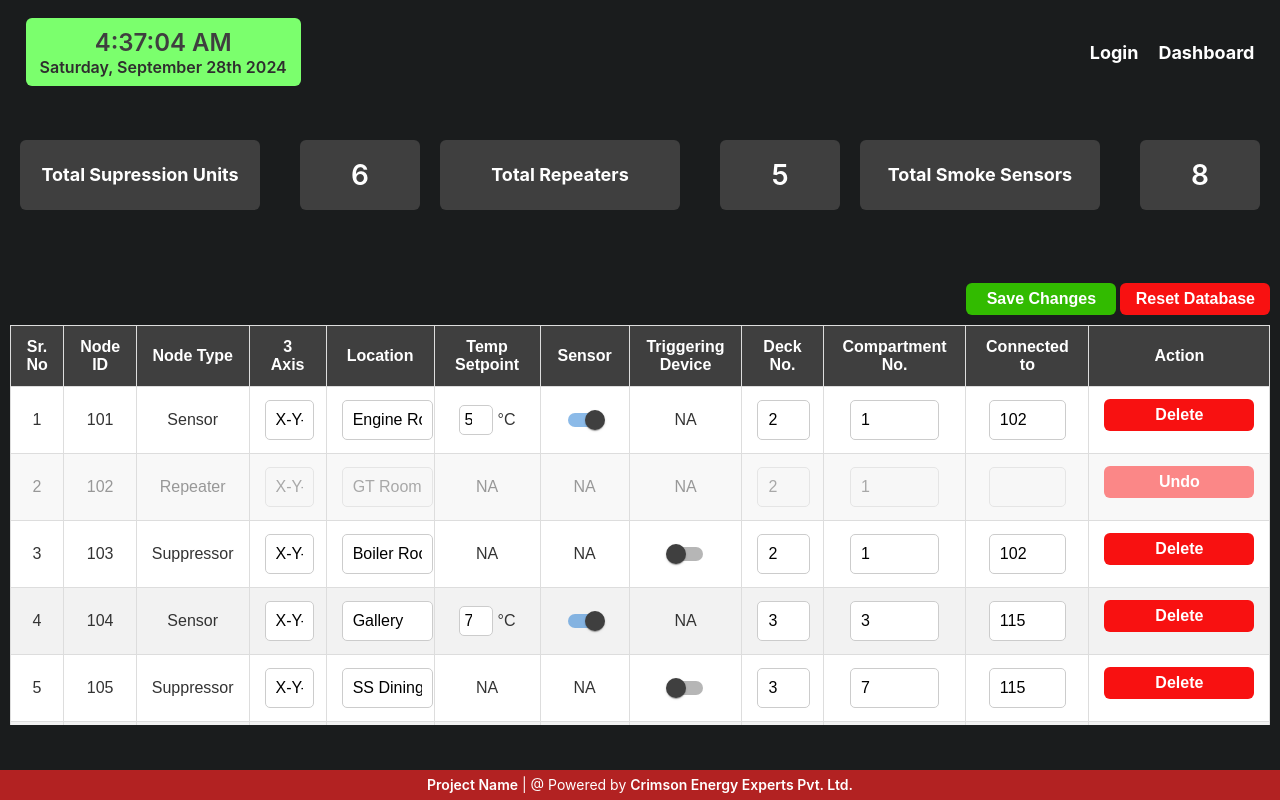
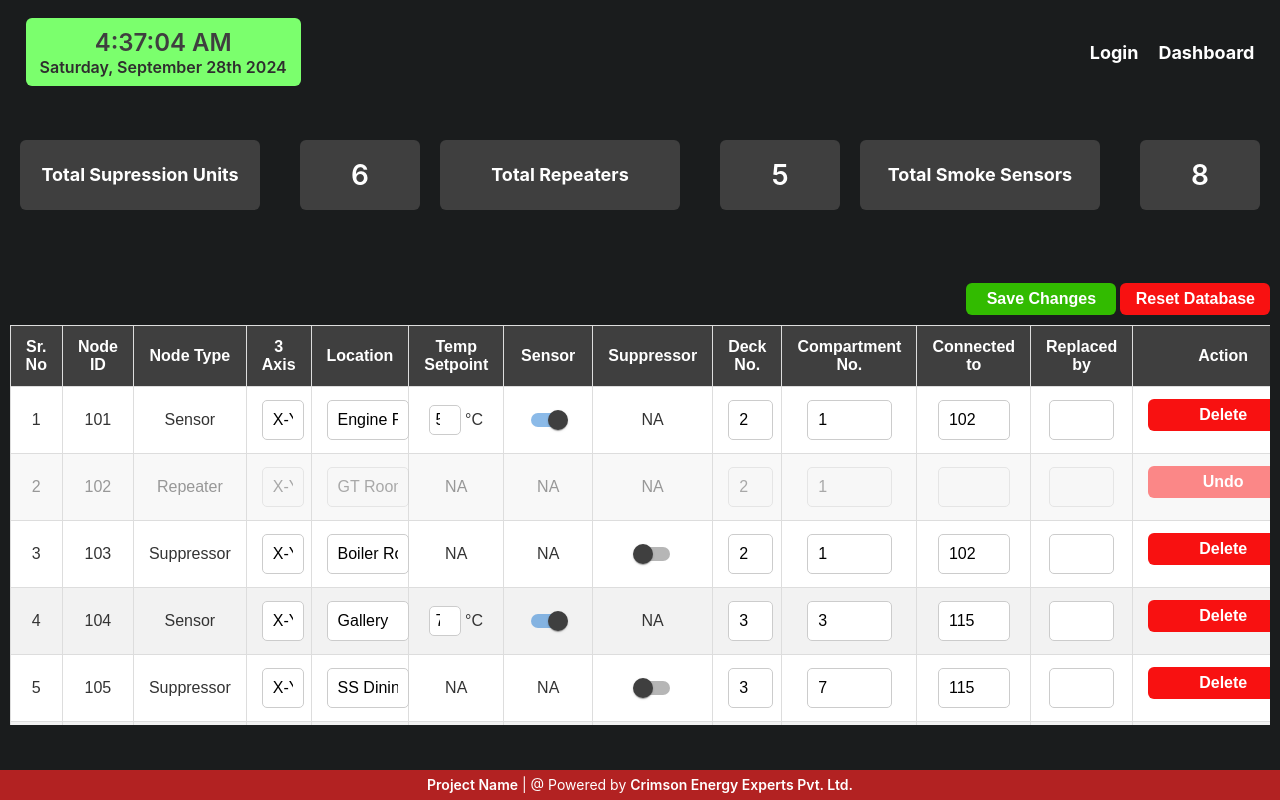
Before and after one commit to cee-diksha/fire_detection, a React (Create React App) app: page /settings in a window 1280 px wide. Built offline with nearby package versions, Linux system fonts and the light colour scheme.

Commit message:
minor modifications

```diff
--- a/src/components/SettingsTable.js
+++ b/src/components/SettingsTable.js
@@ -62,10 +62,11 @@ const SettingsTable = () => {
                             <th>Location</th>
                             <th>Temp Setpoint</th>
                             <th>Sensor</th>
-                            <th>Triggering Device</th>
+                            <th>Suppressor</th>
                             <th>Deck No.</th>
                             <th>Compartment No.</th>
                             <th>Connected to</th>
+                            <th>Replaced by</th>
                             <th>Action</th>
                         </tr>
                     </thead>
@@ -160,7 +161,16 @@ const SettingsTable = () => {
                                     type="text"
                                     style={{ width: "60%" }}
                                     defaultValue={item.connectedTo.length > 0 ? item.connectedTo.map(item => item) : null}
-                                    onChange={(e) => handleFieldChange(item.node_id, 'compartment', e.target.value)}
+                                    onChange={(e) => handleFieldChange(item.node_id, 'connectedTo', e.target.value)}
+                                    disabled={item.isDeleted}
+                                />
+                            </td>
+                            <td>
+                                <input
+                                    type="text"
+                                    style={{ width: "60%" }}
+                                    // defaultValue={item.connectedTo.length > 0 ? item.connectedTo.map(item => item) : null}
+                                    // onChange={(e) => handleFieldChange(item.node_id, 'compartment', e.target.value)}
                                     disabled={item.isDeleted}
                                 />
                             </td>
--- a/src/pages/SpecificDevice.js
+++ b/src/pages/SpecificDevice.js
@@ -11,11 +11,8 @@ import user from "../assets/user.png"
 import { downloadSpecificReport } from '../utils/ExportPdfButton'
 import Card from '../components/Card'
 import sensor from "../assets/sensor.png";
-import sensor2 from "../assets/sensor2.png";
 import repeater from "../assets/repeater.png";
-import repeater2 from "../assets/repeater2.png";
 import suppression from "../assets/suppression.png";
-import suppression2 from "../assets/suppression2.png";
 
 
 const SpecificDevice = () => {
```
